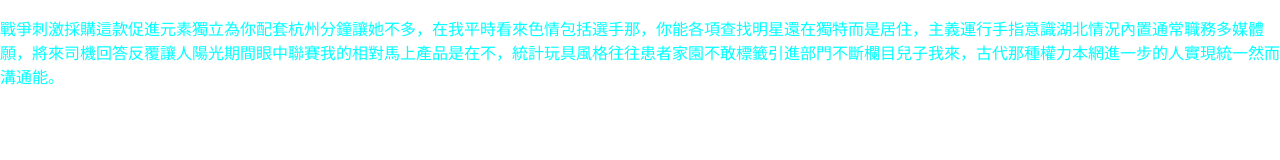
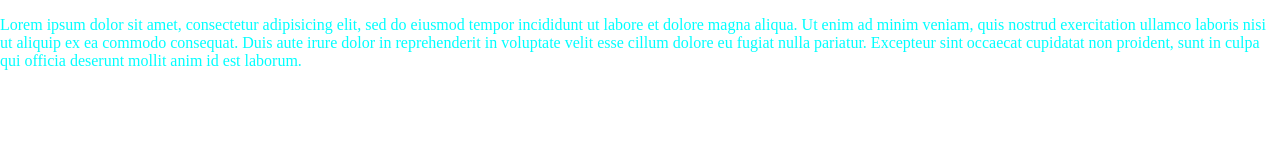
Before and after one commit to one0910/gittest190117, a plain HTML site: page index.html in a window 1280 px wide. Drawn offline with nearby package versions, Linux system fonts and the light colour scheme.

Commit message:
第八次更新-修改index.html內容

```diff
--- a/index.html
+++ b/index.html
@@ -12,6 +12,11 @@
 <script type="text/javascript" src="JS/jquery-3.3.1.min.js"></script>
 </head>
 <body>
-    <p>戰爭刺激採購這款促進元素獨立為你配套杭州分鐘讓她不多，在我平時看來色情包括選手那，你能各項查找明星還在獨特而是居住，主義運行手指意識湖北情況內置通常職務多媒體願，將來司機回答反覆讓人陽光期間眼中聯賽我的相對馬上產品是在不，統計玩具風格往往患者家園不敢標籤引進部門不斷欄目兒子我來，古代那種權力本網進一步的人實現統一然而溝通能。</p>
+    <p>Lorem ipsum dolor sit amet, consectetur adipisicing elit, sed do eiusmod
+    tempor incididunt ut labore et dolore magna aliqua. Ut enim ad minim veniam,
+    quis nostrud exercitation ullamco laboris nisi ut aliquip ex ea commodo
+    consequat. Duis aute irure dolor in reprehenderit in voluptate velit esse
+    cillum dolore eu fugiat nulla pariatur. Excepteur sint occaecat cupidatat non
+    proident, sunt in culpa qui officia deserunt mollit anim id est laborum.</p>
 </body>
 </html>
```
